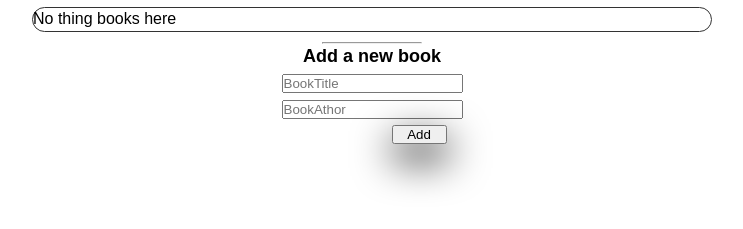
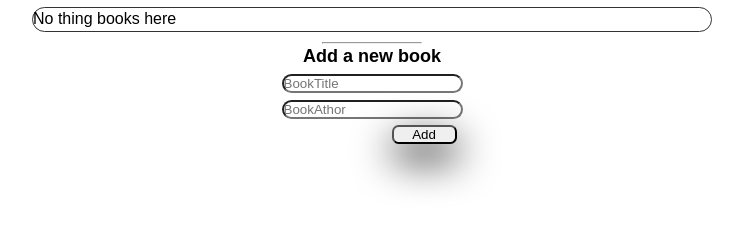
Before and after one commit to mrkamin/Awesome-books, a website: page index.html in a window 1280 px wide. Shown: the part 47-276 px from the top of the page, without its empty margins (268-1011 px from the left). Drawn offline with Linux system fonts and the light colour scheme; a web font is replaced by a local one.

Commit message:
Modifie Css

```diff
--- a/assets/css/index.css
+++ b/assets/css/index.css
@@ -188,6 +188,10 @@ section {
     align-items: center;
   }
 
+  .sect__one__items__item2 input {
+    border-radius: 1em;
+  }
+
   .sect__one__items__item2 hr {
     font-weight: 700;
     color: #000;
@@ -208,7 +212,8 @@ section {
   .sect__one__items__item2 button {
     margin-left: 110px;
     box-shadow: var(--SHADOW);
-    width: 55px;
+    width: 65px;
+    border-radius: 0.5em;
   }
 
   .remove {
```
